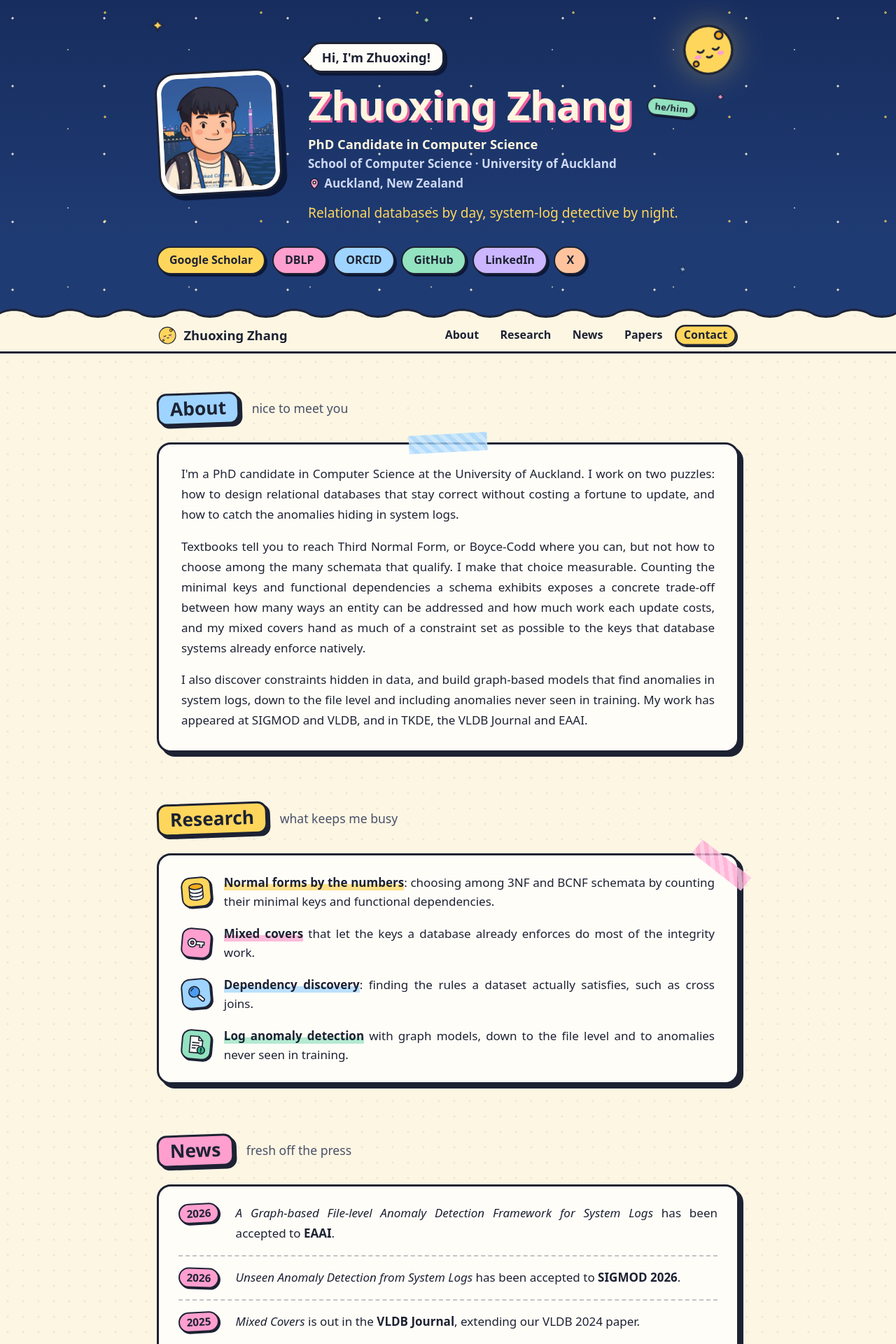
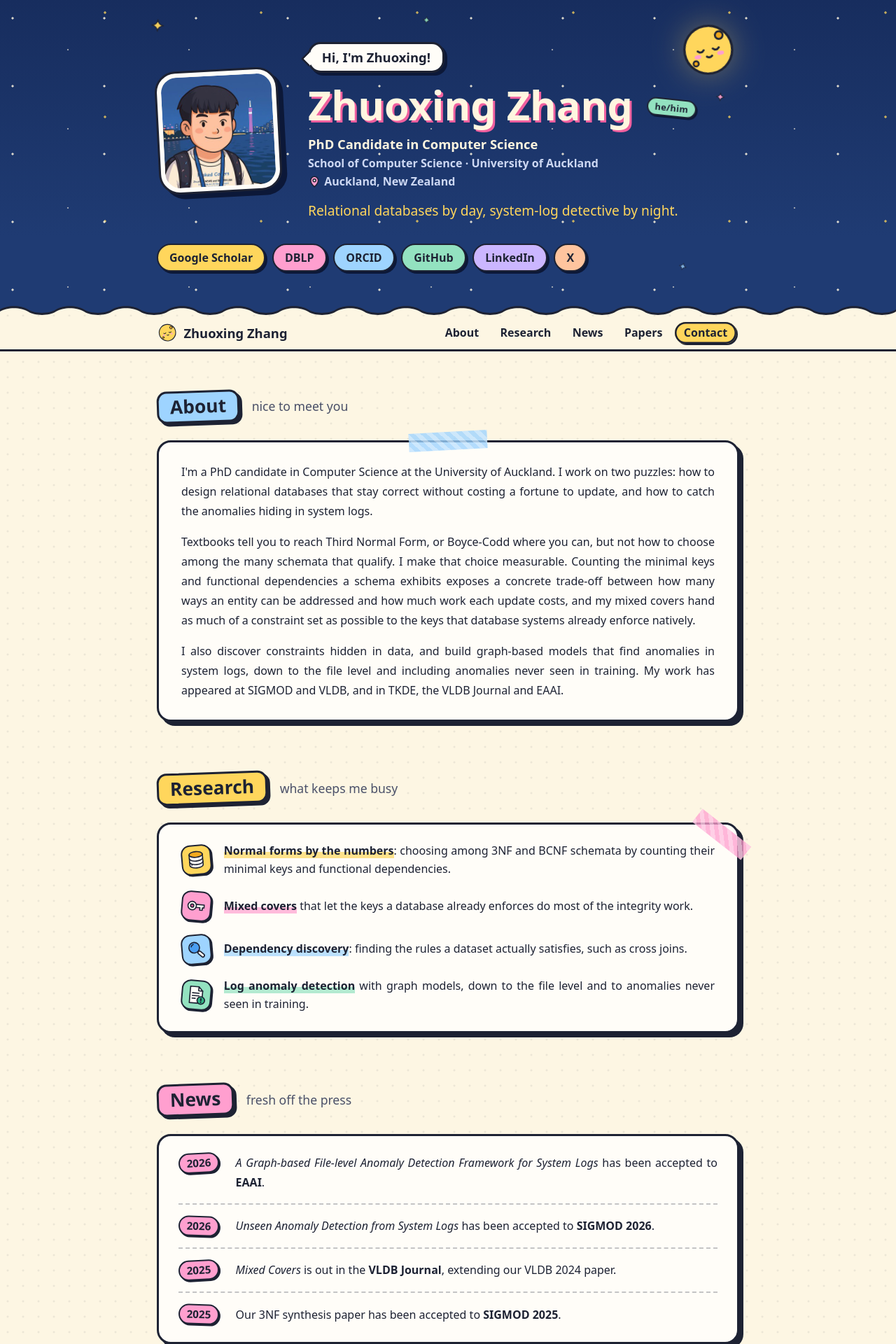
Before and after one commit to zhuoxingzhang/zhuoxingzhang.github.io, a Jekyll site: the page built from index.html, in a window 1280 px wide. Shown: the top 1920 px of the page at 70% size. Built offline with Jekyll 4.4.1, drawn with Linux system fonts in a browser that asks for light colours; a style sheet for code colours, icons or effects is not loaded.

Commit message:
Set the running text in Mali, a hand-lettered face
Nunito was the one plain thing left on the page. Mali matches the
doodles and stickers, and it has real italics for the paper titles in
the news. It sets wide, so the body steps down to 16px (15px on phones)
and the smaller sizes follow; weights are capped at the 700 it ships.
The narrowest phones also get back a little card padding for the
justified text.

```diff
--- a/_layouts/default.html
+++ b/_layouts/default.html
@@ -15,7 +15,10 @@
   {%- endcomment -%}
   <link rel="preconnect" href="https://cdn.jsdelivr.net" crossorigin>
   <link rel="stylesheet" href="https://cdn.jsdelivr.net/npm/@fontsource-variable/fredoka@5.3.0/index.css">
-  <link rel="stylesheet" href="https://cdn.jsdelivr.net/npm/@fontsource-variable/nunito@5.3.0/index.css">
+  <link rel="stylesheet" href="https://cdn.jsdelivr.net/npm/@fontsource/mali@5.3.0/400.css">
+  <link rel="stylesheet" href="https://cdn.jsdelivr.net/npm/@fontsource/mali@5.3.0/400-italic.css">
+  <link rel="stylesheet" href="https://cdn.jsdelivr.net/npm/@fontsource/mali@5.3.0/600.css">
+  <link rel="stylesheet" href="https://cdn.jsdelivr.net/npm/@fontsource/mali@5.3.0/700.css">
   {%- comment -%}
     Not style.css: GitHub Pages applies jekyll-theme-primer when _config.yml
     names no theme, and the theme's own assets/css/style.scss compiles to that
--- a/assets/css/site.css
+++ b/assets/css/site.css
@@ -12,8 +12,8 @@
 
    THE LOOK: cream paper with a halftone dot, ink outlines, hard offset
    shadows and pastel stickers; a night-sky banner in the navy of the portrait
-   behind it. Fredoka for anything that is a label or a heading, Nunito for
-   reading.
+   behind it. Fredoka for anything that is a label or a heading, Mali (a
+   hand-lettered face) for reading.
 
    TO EDIT COLOUR OR TYPE: change the tokens in :root below (and their dark
    twins right after). Every rule reads from them.
@@ -66,8 +66,8 @@
   --air-blue: #4f8ff7;
 
   --font-display: "Fredoka Variable", "Fredoka", ui-rounded, "Arial Rounded MT Bold",
-                  "Nunito Variable", system-ui, sans-serif;
-  --font-body:    "Nunito Variable", "Nunito", ui-rounded, system-ui, -apple-system,
+                  system-ui, sans-serif;
+  --font-body:    "Mali", "Comic Neue", ui-rounded, system-ui, -apple-system,
                   "Segoe UI", Roboto, sans-serif;
 
   --radius: 20px;
@@ -118,8 +118,11 @@ html {
 body {
   margin: 0;
   font-family: var(--font-body);
-  font-size: 1.0625rem;
-  line-height: 1.7;
+  /* Mali runs wide and large for its size: 16px of it sets about like 17px of
+     an ordinary sans, and a line holds fewer words, so the sizes here and
+     below sit a step under the usual. */
+  font-size: 1rem;
+  line-height: 1.75;
   color: var(--text);
   background-color: var(--paper);
   background-image: radial-gradient(var(--dot) 1.2px, transparent 1.8px);
@@ -151,7 +154,7 @@ a {
   top: 1rem;
   z-index: 20;
   padding: .6rem 1rem;
-  font-weight: 800;
+  font-weight: 700;
   color: var(--on-color);
   background: var(--yellow);
   border: 3px solid var(--line);
@@ -436,7 +439,7 @@ a {
   position: relative;
   top: -.2em;
   font-family: var(--font-body);
-  font-weight: 800;
+  font-weight: 700;
   font-size: .8rem;
   line-height: 1;
   letter-spacing: .02em;
@@ -451,7 +454,7 @@ a {
 
 .hero-role {
   margin-top: .8rem;
-  font-weight: 800;
+  font-weight: 700;
   font-size: 1.15rem;
   line-height: 1.4;
   color: var(--on-night);
@@ -727,7 +730,7 @@ a {
 /* The phrase to catch, run over with a marker in the bullet's colour. Left
    plain where color-mix() is unsupported. */
 .interest strong {
-  font-weight: 800;
+  font-weight: 700;
   background: linear-gradient(transparent 60%,
     color-mix(in srgb, var(--c) var(--marker), transparent) 60%);
 }
@@ -766,7 +769,7 @@ a {
   transform: rotate(-3deg);
 }
 .news li:nth-child(even) time { transform: rotate(2deg); }
-.news strong { font-weight: 800; }
+.news strong { font-weight: 700; }
 
 .more { border-top: 2.5px dashed var(--rule); padding: .8rem 0; }
 .more summary {
@@ -792,7 +795,7 @@ a {
    ========================================================================== */
 .sec-note {
   margin: -.35rem 0 1.9rem;
-  font-size: .98rem;
+  font-size: .94rem;
   color: var(--text-soft);
 }
 
@@ -838,13 +841,13 @@ a {
 }
 .pub-authors {
   margin-top: .35rem;
-  font-size: .98rem;
+  font-size: .94rem;
   line-height: 1.6;
   color: var(--text-soft);
 }
 /* Your own name, run over with a highlighter. */
 .pub-authors b {
-  font-weight: 800;
+  font-weight: 700;
   color: var(--text);
   background: linear-gradient(transparent 60%, var(--highlight) 60%);
 }
@@ -1106,7 +1109,7 @@ a {
   gap: .3rem 1rem;
   padding-top: 1.5rem;
   padding-bottom: 1.75rem;
-  font-size: .92rem;
+  font-size: .88rem;
   font-weight: 600;
 }
 
@@ -1116,7 +1119,7 @@ a {
    ========================================================================== */
 @media (max-width: 40rem) {
   :root { --pad: 1rem; }
-  body { font-size: 1rem; }
+  body { font-size: .9375rem; }
 
   .hero-inner {
     grid-template-areas:
@@ -1200,6 +1203,14 @@ a {
   .foot { margin-top: 4rem; }
 }
 
+/* The smallest phones (320px): every pixel of card padding is a pixel the
+   justified text cannot use, and at this width it needs all it can get. */
+@media (max-width: 22.5rem) {
+  .prose,
+  .interests-card,
+  .news-card { padding-left: .9rem; padding-right: .9rem; }
+}
+
 
 /* ==========================================================================
    Touch — ~44px for a finger, without growing the look for a mouse
```
Also changed, not shown: README.md.
